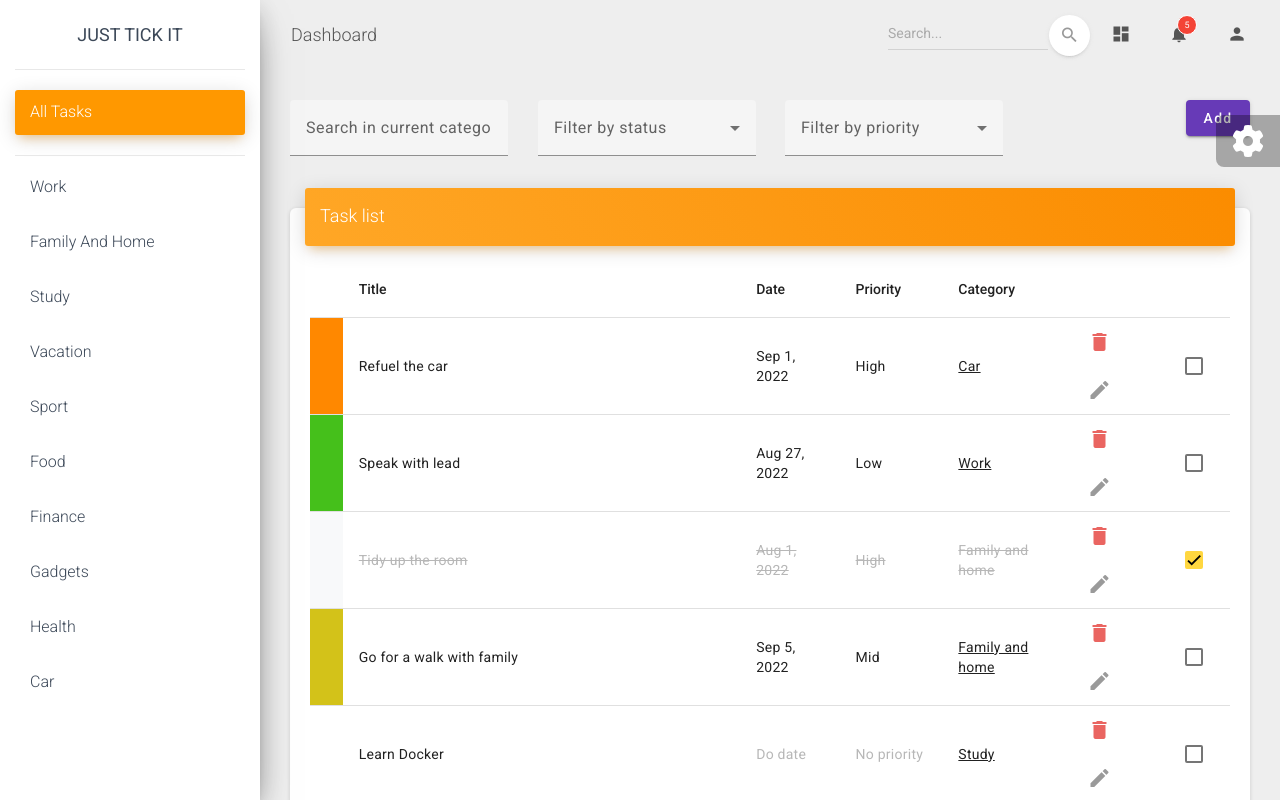
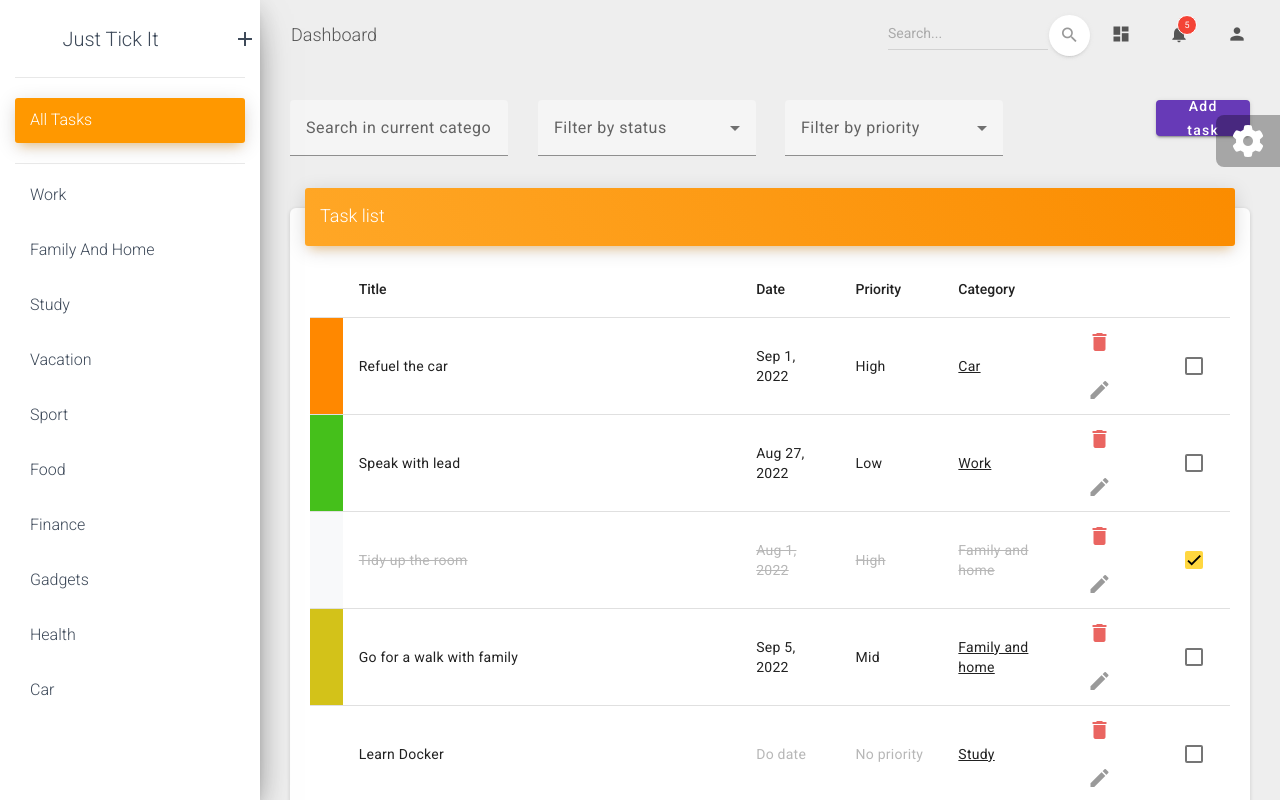
Before and after one commit to Vitaliistf/JustTickIt, an Angular app in the folder frontend/: page / in a window 1280 px wide. Shown: the top 800 px of the page. Built offline with nearby package versions, Linux system fonts and the light colour scheme.

Commit message:
Implemented task adding

```diff
--- a/frontend/src/app/app.component.html
+++ b/frontend/src/app/app.component.html
@@ -1,7 +1,6 @@
 <div class="wrapper ">
 
   <app-categories (selectCategory)="onSelectCategory($event)"
-
                   (deleteCategory)="onDeleteCategory($event)"
                   (updateCategory)="onUpdateCategory($event)"
 
@@ -92,7 +91,9 @@
               (deleteTask)="onDeleteTask($event)"
               (updateTask)="onUpdateTask($event)"
               (selectCategory)="onSelectCategory($event)"
+              (addTask)="onAddTask($event)"
 
+              [selectedCategory]="selectedCategory"
               (filterByStatus)="onFilterTasksByStatus($event)"
               (filterByPriority)="onFilterTasksByPriority($event)"
               (filterByTitle)="onSearchTasks($event)"
--- a/frontend/src/app/app.component.ts
+++ b/frontend/src/app/app.component.ts
@@ -110,4 +110,10 @@ export class AppComponent implements OnInit{
         this.tasks = tasks
     );
   }
+
+  onAddTask(task: Task) {
+    this.dataService.addTask(task).subscribe(
+      () => this.updateTasks()
+    );
+  }
 }
--- a/frontend/src/app/components/categories/categories.component.css
+++ b/frontend/src/app/components/categories/categories.component.css
@@ -24,3 +24,27 @@
   color: #DADADA;
   font-size: 20px;
 }
+
+.add-icon {
+  cursor: pointer;
+  vertical-align: middle;
+}
+
+span.add-icon-area {
+  width: 15%;
+  display: inline-block;
+  text-align: left;
+}
+
+#categories {
+  width: 100%;
+  overflow-x: hidden;
+}
+
+.nav-title {
+  width: 85%;
+  display: inline-block;
+  font-size: 20px;
+  text-align: center;
+  vertical-align: middle;
+}
--- a/frontend/src/app/components/categories/categories.component.html
+++ b/frontend/src/app/components/categories/categories.component.html
@@ -1,9 +1,15 @@
 <div class="sidebar" data-background-color="white" data-color="orange"
      data-image="../assets/img/sidebar-1.jpg">
   <div class="logo">
-    <a class="simple-text logo-normal">
+    <span class="nav-title">
       Just Tick It
-    </a>
+    </span>
+
+    <span class="add-icon-area">
+      <button mat-icon-button class="add-icon">
+        <mat-icon>add</mat-icon>
+      </button>
+    </span>
   </div>
   <div class="sidebar-wrapper">
     <ul class="nav">
--- a/frontend/src/app/components/tasks/tasks.component.html
+++ b/frontend/src/app/components/tasks/tasks.component.html
@@ -79,7 +79,7 @@
         </button>
       </div>
       <div class="text-right col-6">
-        <button color="primary" mat-raised-button>Add</button>
+        <button color="primary" (click)="openAddTaskDialog()" mat-raised-button>Add task</button>
       </div>
     </div>
   </div>
--- a/frontend/src/app/components/tasks/tasks.component.ts
+++ b/frontend/src/app/components/tasks/tasks.component.ts
@@ -50,8 +50,14 @@ export class TasksComponent implements OnInit {
     this.priorities = priorities;
   }
 
+  @Input()
+  selectedCategory!: Category | null;
+
   @Output()
   updateTask = new EventEmitter<Task>();
+
+  @Output()
+  addTask = new EventEmitter<Task>();
 
   @Output()
   deleteTask = new EventEmitter<Task>();
@@ -204,4 +210,19 @@ export class TasksComponent implements OnInit {
       this.filterByPriority.emit(this.selectedPriorityFilter);
     }
   }
+
+  openAddTaskDialog() {
+    const task = new Task(0, '', false, undefined, this.selectedCategory == null ? undefined : this.selectedCategory);
+    const dialogRef = this.dialog.open(EditTaskDialogComponent, {
+      maxWidth: '600px',
+      data: [task, 'Task editing'],
+      autoFocus: false
+    });
+    dialogRef.afterClosed().subscribe(result => {
+        if(result) {
+          this.addTask.emit(task);
+        }
+      }
+    )
+  }
 }
--- a/frontend/src/app/data/dao/impl/task.dao.impl.ts
+++ b/frontend/src/app/data/dao/impl/task.dao.impl.ts
@@ -8,8 +8,15 @@ import {TestData} from "../../test.data";
 export class TaskDaoImpl implements TaskDao {
 
   create(object: Task): Observable<Task> {
-    // @ts-ignore
-    return undefined;
+    if(object.id === 0) {
+      object.id = this.getLastTaskId() + 1;
+    }
+    TestData.tasks.push(object);
+    return of(object);
+  }
+
+  private getLastTaskId(): number {
+    return Math.max.apply(Math, TestData.tasks.map(task => task.id));
   }
 
   delete(id: number): Observable<Task> {
--- a/frontend/src/app/services/data.service.ts
+++ b/frontend/src/app/services/data.service.ts
@@ -42,16 +42,20 @@ export class DataService {
       return this.taskDao.delete(task.id);
     }
 
+    addTask(task: Task): Observable<Task> {
+      return this.taskDao.create(task);
+    }
+
     searchTasks(category: Category | null, searchText: string | null, status: boolean | null, priority: Priority | null):
         Observable<Task[]> {
         return this.taskDao.search(category, searchText, status, priority);
     }
 
-  updateCategory(category: Category) {
+    updateCategory(category: Category) {
       return this.categoryDao.update(category);
     }
 
-  deleteCategory(category: Category) {
+    deleteCategory(category: Category) {
       return this.categoryDao.delete(category.id);
     }
 }
```
